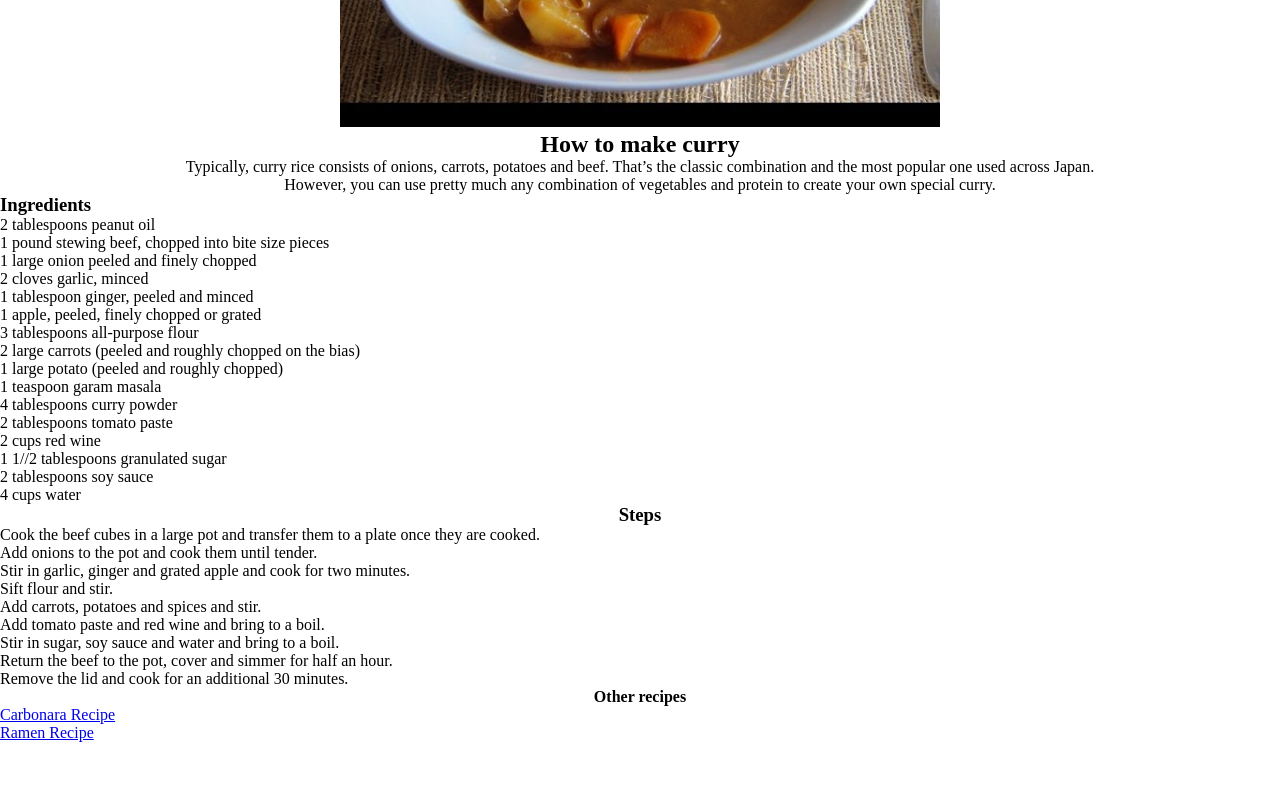
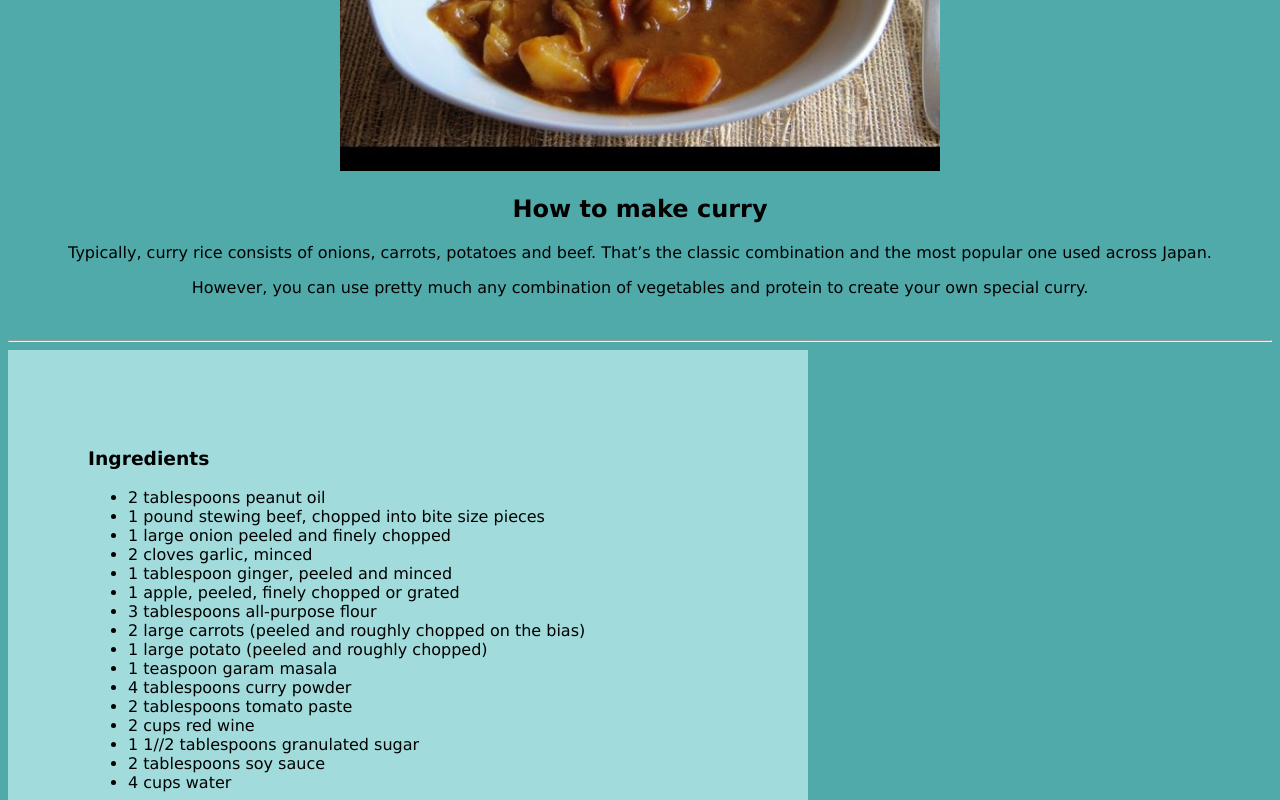
Before and after one commit to TavaresdevJS/odin-recipes, a plain HTML site: page recipes/curry.html in a window 1280 px wide. Shown: the part 360-1160 px from the top of the page. Before the commit the page ends 1102 px from the top, so only its background shows below. Drawn offline with Linux system fonts and the light colour scheme.

Commit message:
Fix CSS bugs by reworking all the css page so there is no more specificity problems.

```diff
--- a/recipes/curry.html
+++ b/recipes/curry.html
@@ -12,8 +12,10 @@
         <h2>How to make curry</h2>
             <p>Typically, curry rice consists of onions, carrots, potatoes and beef. That’s the classic combination and the most popular one used across Japan.</p>
             <p>However, you can use pretty much any combination of vegetables and protein to create your own special curry.</p>
-
-        <h3 class="recipe">Ingredients</h3>
+        <br>
+        <hr>
+        <div class="recipe">
+        <h3>Ingredients</h3>
             <ul>
                 <li>2 tablespoons peanut oil</li>
                 <li>1 pound stewing beef, chopped into bite size pieces</li>
@@ -45,7 +47,7 @@
                     <li>Return the beef to the pot, cover and simmer for half an hour.</li>
                     <li>Remove the lid and cook for an additional 30 minutes.</li>
                 </ol>
-
+        </div>
         <h4>Other recipes</h4>
         <ul>
             <li><a href="carbonara.html" target="_blank">Carbonara Recipe</a></li>
--- a/styles.css
+++ b/styles.css
@@ -1,8 +1,13 @@
-* {
-    margin: 0;
-    padding: 0;
+*,
+*::before,
+*::after {
     box-sizing: border-box;
+}
+
+body {
+    background-color: rgb(80, 170, 170);
     text-align: center;
+    font-family: Verdana, "Times New Roman", sans-serif;
 }
 
 img {
@@ -10,6 +15,9 @@ img {
     width: 600px;
 }
 
-ol li, ul li, .recipe {
+.recipe {
     text-align: justify;
+    background-color:rgb(161, 219, 219);
+    padding: 5em;
+    width: 800px;
 }
```
Also changed, not shown: index.html (+10 -5 lines), recipes/carbonara.html (+5 -2 lines), recipes/ramen.html (+10 -8 lines). Lines whose indentation alone changed are shown as unchanged.
